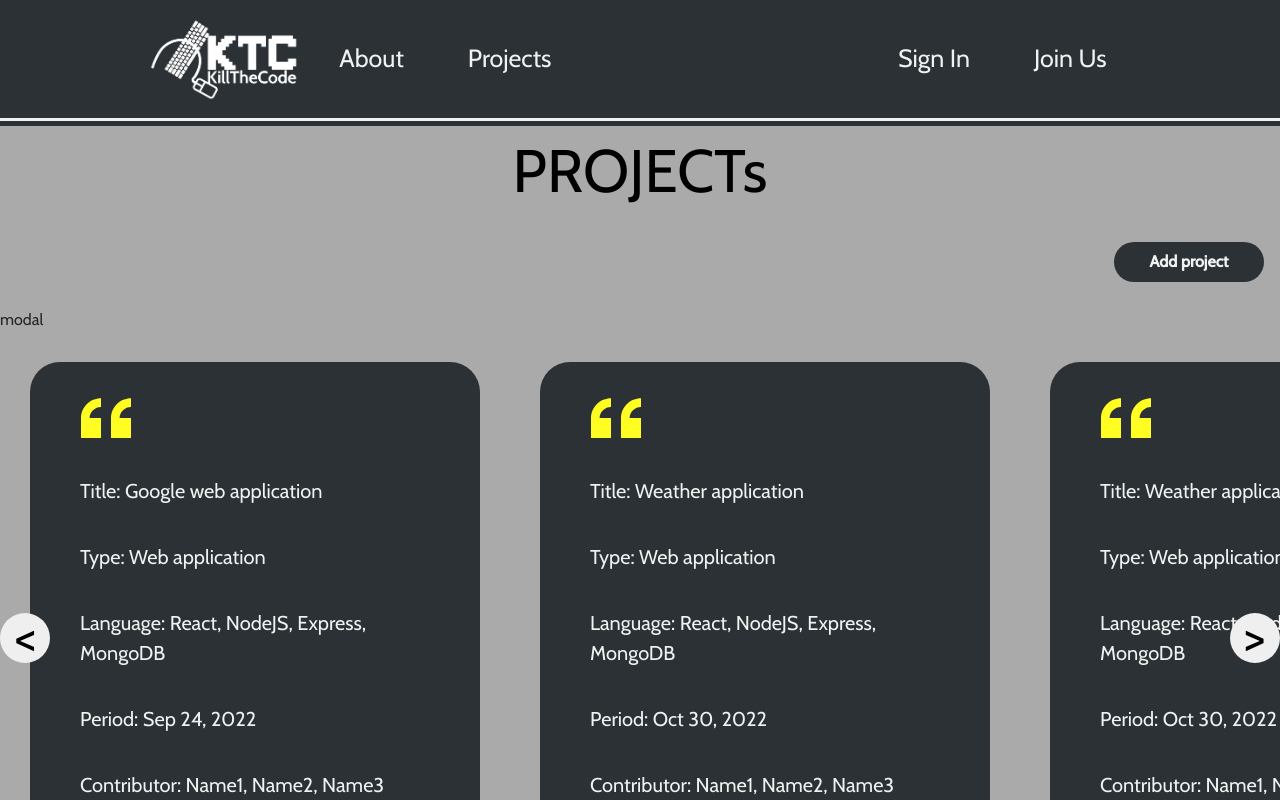
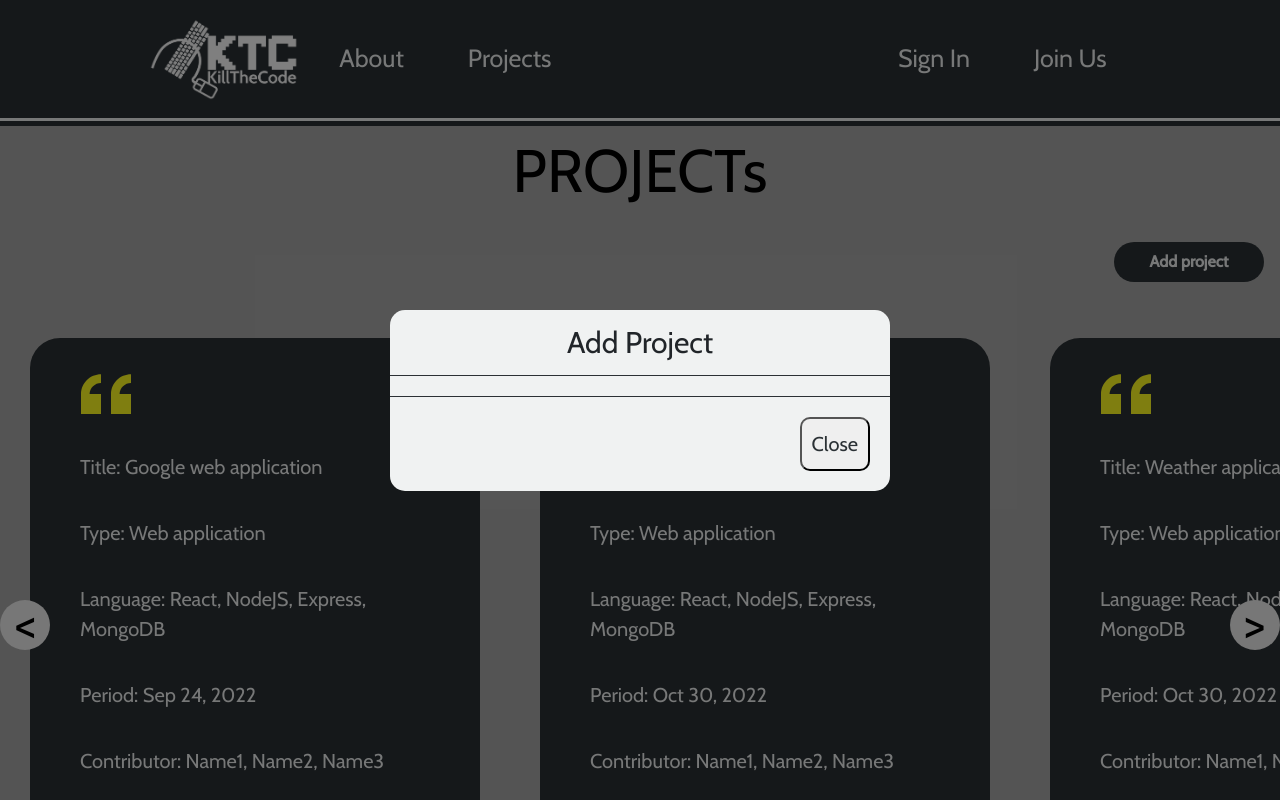
Before and after one commit to Jonghan-park/KillTheCode, a React (Create React App) app in the folder frontend/: page /projects in a window 1280 px wide. Both pictures are taken after a click on the button "Add project". Shown: the top 800 px of the page. Built offline with nearby package versions, Linux system fonts and the light colour scheme.

Commit message:
Update modal

```diff
--- a/frontend/src/components/AboutModal/Modal.css
+++ b/frontend/src/components/AboutModal/Modal.css
@@ -53,7 +53,7 @@
 .modalButton{
   color: #2B3135;
   padding: 10px;
-  font-size: 30px;
+  font-size: 20px;
   border-radius: 10px;
   cursor: pointer;
 }
--- a/frontend/src/components/ProjectModal/ProjectModal.css
+++ b/frontend/src/components/ProjectModal/ProjectModal.css
@@ -0,0 +1,3 @@
+.modalContainer{
+  z-index: 20;
+}
--- a/frontend/src/components/ProjectModal/ProjectModal.js
+++ b/frontend/src/components/ProjectModal/ProjectModal.js
@@ -1,8 +1,34 @@
 import React from "react";
 import "./ProjectModal.css";
 
-const ProjectModal = () => {
-  return <div>ProjectModal</div>;
+const ProjectModal = ({ closeModal, setCloseModal }) => {
+  return (
+    <>
+      {closeModal ? (
+        <div className="modalContainer" onClick={() => setCloseModal(false)}>
+          <div
+            className="modalContent"
+            onClick={(e) => {
+              e.stopPropagation();
+            }}
+          >
+            <div className="modalHeader">Add Project</div>
+            <div className="modalBody">
+              <form></form>
+            </div>
+            <div className="modalFooter">
+              <button
+                className="modalButton"
+                onClick={() => setCloseModal(false)}
+              >
+                Close
+              </button>
+            </div>
+          </div>
+        </div>
+      ) : null}
+    </>
+  );
 };
 
 export default ProjectModal;
--- a/frontend/src/components/Projects/Projects.js
+++ b/frontend/src/components/Projects/Projects.js
@@ -1,4 +1,5 @@
 import React, { useRef, useState, useEffect } from "react";
+import ProjectModal from "../ProjectModal/ProjectModal";
 import Project from "../Projects/Project";
 import "./Projects.css";
 
@@ -57,7 +58,7 @@ const project = [
 
 const Projects = () => {
   const [admin, setAdmin] = useState(true);
-  const [addProjectModal, setAddProjectModal] = useState(true);
+  const [addProjectModal, setAddProjectModal] = useState(false);
   const [projects, setProjects] = useState(project);
   const [currentSlide, setCurrentSlide] = useState(0);
   const slideRef = useRef(null);
@@ -113,7 +114,12 @@ const Projects = () => {
       </div>
 
       {addProjectModal && admin && (
-        <div className="projectModalContainer">modal </div>
+        <div className="projectModalContainer">
+          <ProjectModal
+            closeModal={addProjectModal}
+            setCloseModal={setAddProjectModal}
+          />
+        </div>
       )}
 
       <div className="projectButtonContainer">
```
